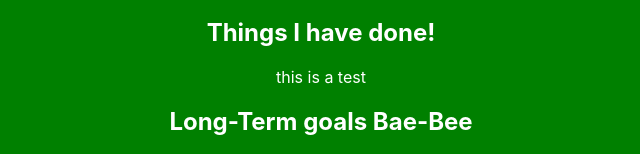
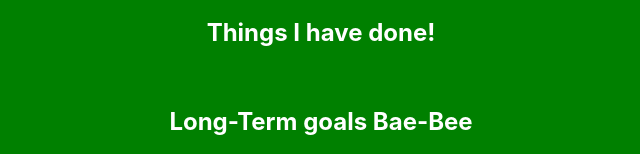
Before and after one commit to Brandon-B9845/To-Do-List, a React (Create React App) app: page / in a window 1280 px wide. Shown: the part 191-345 px from the top of the page, without its empty margins (319-959 px from the left). Built offline with nearby package versions, Linux system fonts and the light colour scheme.

Commit message:
debugging

```diff
--- a/src/components/List.js
+++ b/src/components/List.js
@@ -1,5 +1,5 @@
 import React from 'react';
-import { useState } from 'react';
+// import { useState } from 'react';
 
 function List(props) {
 //     const [mapMe, setMapMe] = useState(props.items)
@@ -10,7 +10,7 @@ function List(props) {
         <div>
             <ul>
             {props.items ? props.items.map(item => (
-            <li key={item.id}>{item.items}</li>
+            <li onClick={props.handler} key={item.id}>{item.items} </li>
             )) : null}
             </ul>
         </div>
--- a/src/components/To-do.js
+++ b/src/components/To-do.js
@@ -22,13 +22,17 @@ function Todo(props) {
 
     }, [listItems])
 
-    let finishedArr= ["this ", "is ", "a ", "test" ]
+    let finishedArr= []
+
+    function moveToDone(){
+        finishedArr.push('Test')
+    }
 
 
     return (
         <div>
             <h2>Things that I need to do still!</h2>
-           <List test="test" items={listItems}/>
+           <List handler={moveToDone} test="test" items={listItems}/>
            <input id="goals-input"
              type="text"
              placeholder='Add an item here'
```
